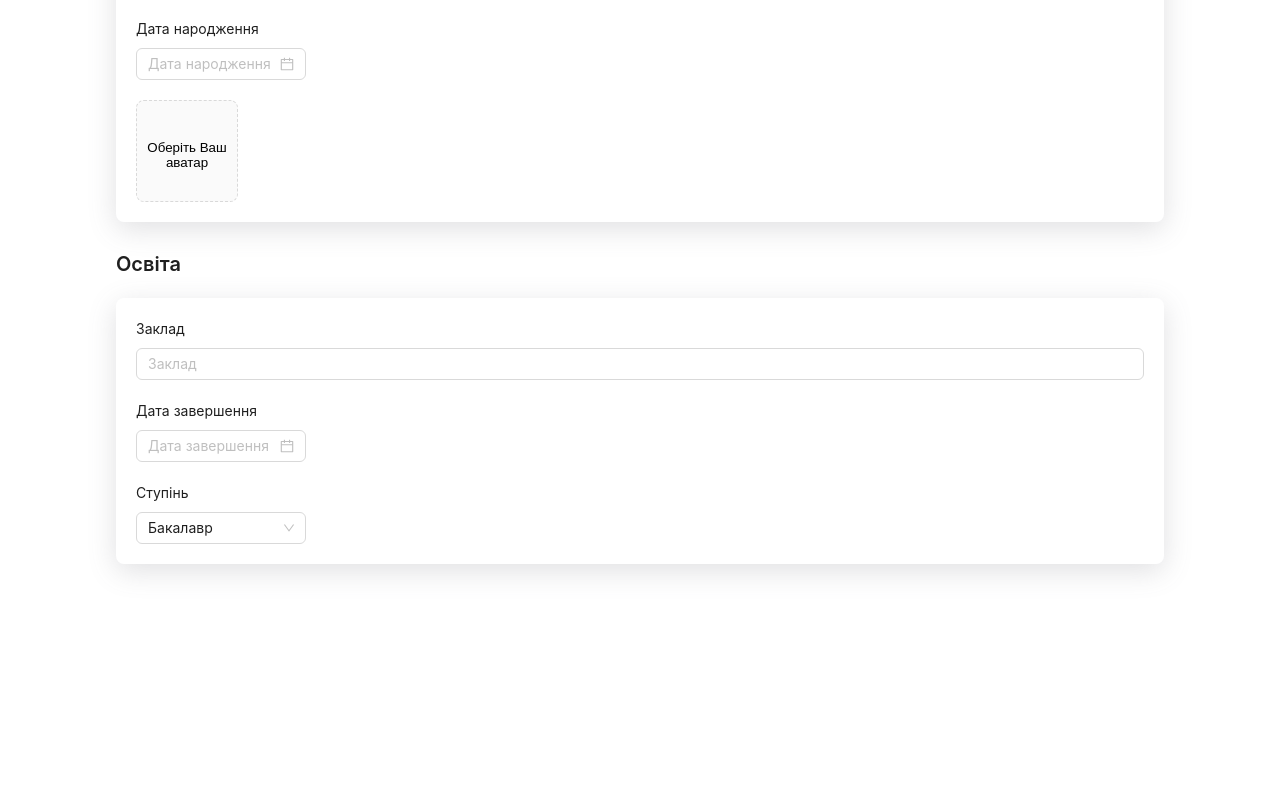
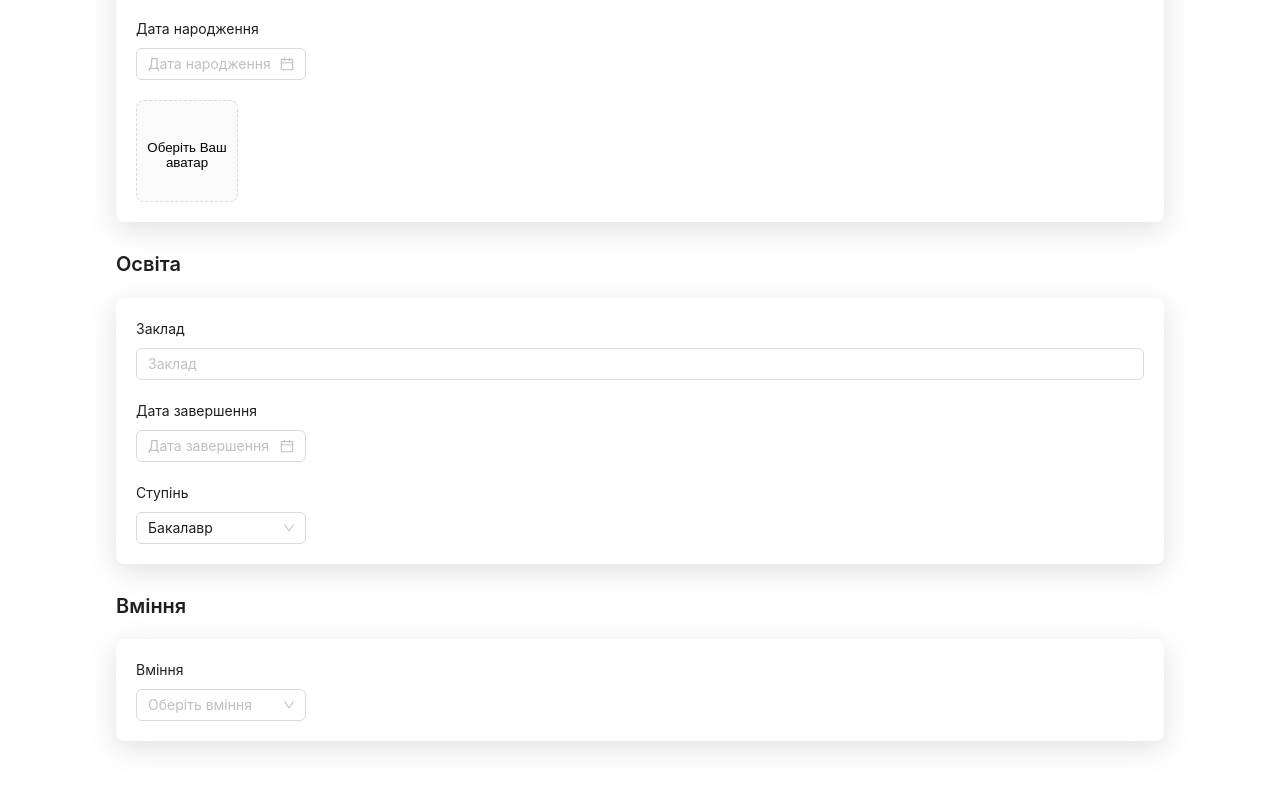
Before and after one commit to freecree/create-cv, a React app: page / in a window 1280 px wide. Shown: the part 418-1209 px from the top of the page. Before the commit the page ends 1032 px from the top, so only its background shows below. Built offline with nearby package versions, Linux system fonts and the light colour scheme.

Commit message:
feat: add skills section

```diff
--- a/src/components/cv-form/CVForm.tsx
+++ b/src/components/cv-form/CVForm.tsx
@@ -1,6 +1,7 @@
 import { Form } from 'antd';
 import PersonalInfo from '../personal-info/PersonalInfo';
 import Education from '../education/Education';
+import Skills from '../skills/Skills';
 
 function CVForm() {
   return (
@@ -13,6 +14,7 @@ function CVForm() {
     >
       <PersonalInfo />
       <Education />
+      <Skills />
     </Form>
   );
 }
--- /dev/null
+++ b/src/components/skills/Skills.tsx
@@ -0,0 +1,26 @@
+import { Form, Select } from 'antd';
+import FormSectionTitle from '../form-section-title/FormSectionTitle';
+import FormSectionWrapper from '../form-section-wrapper/FormSectionWrapper';
+import { skillsOptions } from './skillsOption';
+
+function Skills() {
+  return (
+    <div>
+      <FormSectionTitle>Вміння</FormSectionTitle>
+      <FormSectionWrapper>
+        <Form.Item
+          label='Вміння'
+          style={{ width: 'fit-content', minWidth: '170px' }}
+        >
+          <Select
+            placeholder='Оберіть вміння'
+            mode='multiple'
+            options={skillsOptions}
+          />
+        </Form.Item>
+      </FormSectionWrapper>
+    </div>
+  );
+}
+
+export default Skills;
--- /dev/null
+++ b/src/components/skills/skillsOption.ts
@@ -0,0 +1,34 @@
+export const skillsOptions = [
+  {
+    value: 'react',
+    label: 'React',
+  },
+  {
+    value: 'angular',
+    label: 'Angular',
+  },
+  {
+    value: 'vue',
+    label: 'Vue',
+  },
+  {
+    value: 'typescript',
+    label: 'Typescript',
+  },
+  {
+    value: 'sass/scss',
+    label: 'Sass/Scss',
+  },
+  {
+    value: 'redux',
+    label: 'Redux',
+  },
+  {
+    value: 'redux-toolkit',
+    label: 'Redux Toolkit',
+  },
+  {
+    value: 'nodejs',
+    label: 'NodeJS',
+  },
+];
```
